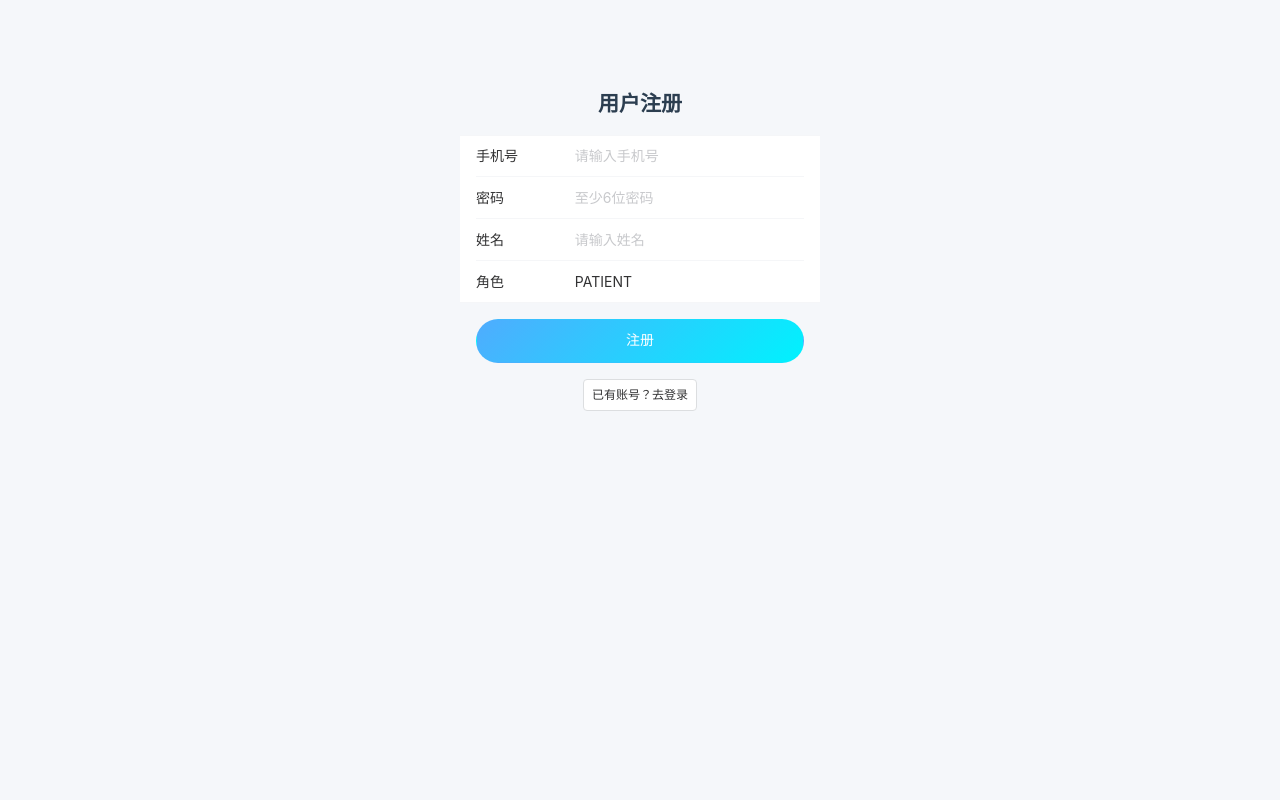
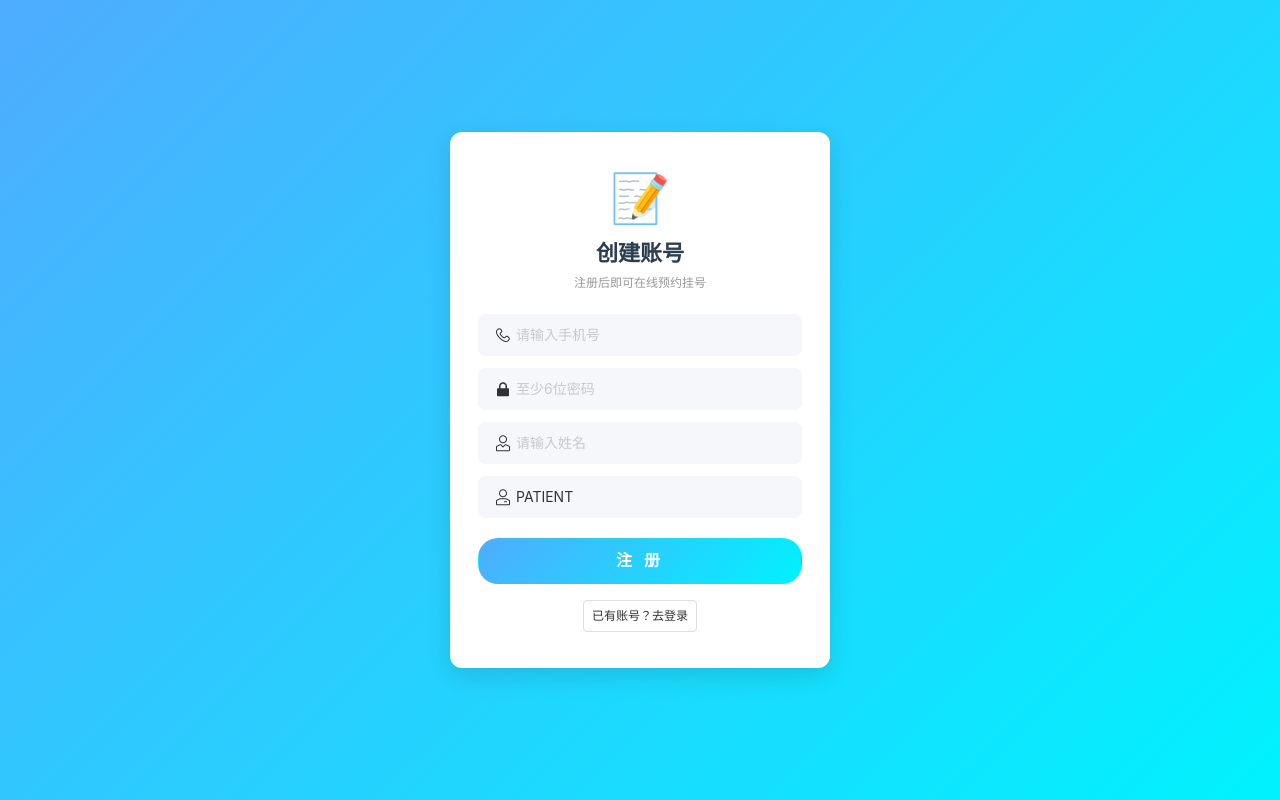
Before and after one commit to jiachaoxiong/hospital, a Vue app in the folder hospital-web/: page /register in a window 1280 px wide. Built offline with nearby package versions, Linux system fonts and the light colour scheme.

Commit message:
feat: 重设计注册页 - 全屏渐变+卡片式表单

```diff
--- a/hospital-web/src/views/Register.vue
+++ b/hospital-web/src/views/Register.vue
@@ -1,24 +1,66 @@
 <template>
-  <div style="max-width:400px;margin:50px auto;padding:20px;">
-    <h2 style="text-align:center;">用户注册</h2>
-    <van-form @submit="onRegister">
-      <van-cell-group>
-        <van-field v-model="phone" name="phone" label="手机号" placeholder="请输入手机号"
-          :rules="[{ required: true, message: '请输入手机号' }]" />
-        <van-field v-model="password" name="password" label="密码" placeholder="至少6位密码" type="password"
-          :rules="[{ required: true, message: '请输入密码' }]" />
-        <van-field v-model="name" name="name" label="姓名" placeholder="请输入姓名"
-          :rules="[{ required: true, message: '请输入姓名' }]" />
-        <van-field v-model="role" name="role" label="角色" placeholder="PATIENT/DOCTOR/ADMIN"
-          :rules="[{ required: true, message: '请输入角色' }]" />
-      </van-cell-group>
-      <div style="margin:16px;">
-        <van-button round block type="primary" native-type="submit">注册</van-button>
+  <!-- 全屏渐变背景容器 -->
+  <div class="register-page">
+    <!-- 白色卡片 -->
+    <div class="register-card">
+      <!-- Logo区 -->
+      <div class="register-logo">
+        <div class="logo-icon">📝</div>
+        <h1 class="logo-title">创建账号</h1>
+        <p class="logo-subtitle">注册后即可在线预约挂号</p>
       </div>
-      <div style="text-align:center;">
-        <van-button size="small" type="default" @click="$router.push('/login')">已有账号？去登录</van-button>
-      </div>
-    </van-form>
+
+      <!-- 表单 -->
+      <van-form @submit="onRegister">
+        <div class="form-group">
+          <van-field
+            v-model="phone"
+            name="phone"
+            placeholder="请输入手机号"
+            left-icon="phone-o"
+            :rules="[{ required: true, message: '请输入手机号' }]"
+          />
+        </div>
+        <div class="form-group">
+          <van-field
+            v-model="password"
+            name="password"
+            placeholder="至少6位密码"
+            type="password"
+            left-icon="lock"
+            :rules="[{ required: true, message: '请输入密码' }]"
+          />
+        </div>
+        <div class="form-group">
+          <van-field
+            v-model="name"
+            name="name"
+            placeholder="请输入姓名"
+            left-icon="user-o"
+            :rules="[{ required: true, message: '请输入姓名' }]"
+          />
+        </div>
+        <div class="form-group">
+          <van-field
+            v-model="role"
+            name="role"
+            placeholder="角色：PATIENT / DOCTOR / ADMIN"
+            left-icon="manager-o"
+            :rules="[{ required: true, message: '请输入角色' }]"
+          />
+        </div>
+        <div class="form-actions">
+          <van-button round block type="primary" native-type="submit" class="submit-btn">
+            注 册
+          </van-button>
+        </div>
+        <div class="form-footer">
+          <van-button size="small" type="default" @click="$router.push('/login')">
+            已有账号？去登录
+          </van-button>
+        </div>
+      </van-form>
+    </div>
   </div>
 </template>
 
@@ -34,12 +76,14 @@ const password = ref('');
 const name = ref('');
 const role = ref('PATIENT');
 
-// 注册表单提交
+/** 注册表单提交 */
 const onRegister = async () => {
   try {
     const res: any = await request.post('/auth/register', {
-      phone: phone.value, password: password.value,
-      name: name.value, role: role.value
+      phone: phone.value,
+      password: password.value,
+      name: name.value,
+      role: role.value,
     });
     if (res.code === 200) {
       showToast('注册成功，请登录');
@@ -52,3 +96,80 @@ const onRegister = async () => {
   }
 };
 </script>
+
+<style scoped>
+/* 全屏渐变背景 */
+.register-page {
+  min-height: 100vh;
+  background: var(--color-primary-gradient);
+  display: flex;
+  align-items: center;
+  justify-content: center;
+  padding: 20px;
+}
+
+/* 白色卡片 */
+.register-card {
+  width: 100%;
+  max-width: 380px;
+  background: #fff;
+  border-radius: var(--radius-lg);
+  box-shadow: var(--shadow-dialog);
+  padding: 36px 28px;
+}
+
+/* Logo区 */
+.register-logo {
+  text-align: center;
+  margin-bottom: var(--spacing-xxl);
+}
+
+.logo-icon {
+  font-size: 48px;
+  margin-bottom: var(--spacing-sm);
+}
+
+.logo-title {
+  font-size: 22px;
+  font-weight: 700;
+  color: var(--text-primary);
+  margin: 0 0 6px 0;
+}
+
+.logo-subtitle {
+  font-size: var(--font-size-caption);
+  color: var(--text-placeholder);
+  margin: 0;
+}
+
+/* 表单组 */
+.form-group {
+  margin-bottom: var(--spacing-md);
+  background: var(--bg-page);
+  border-radius: var(--radius-md);
+  overflow: hidden;
+}
+
+.form-group :deep(.van-field) {
+  background: var(--bg-page);
+}
+
+/* 注册按钮 */
+.form-actions {
+  margin-top: var(--spacing-xl);
+  margin-bottom: var(--spacing-lg);
+}
+
+.submit-btn {
+  height: 46px;
+  font-size: 16px;
+  font-weight: 600;
+  letter-spacing: 4px;
+  border-radius: var(--radius-round) !important;
+}
+
+/* 底部链接 */
+.form-footer {
+  text-align: center;
+}
+</style>
```
